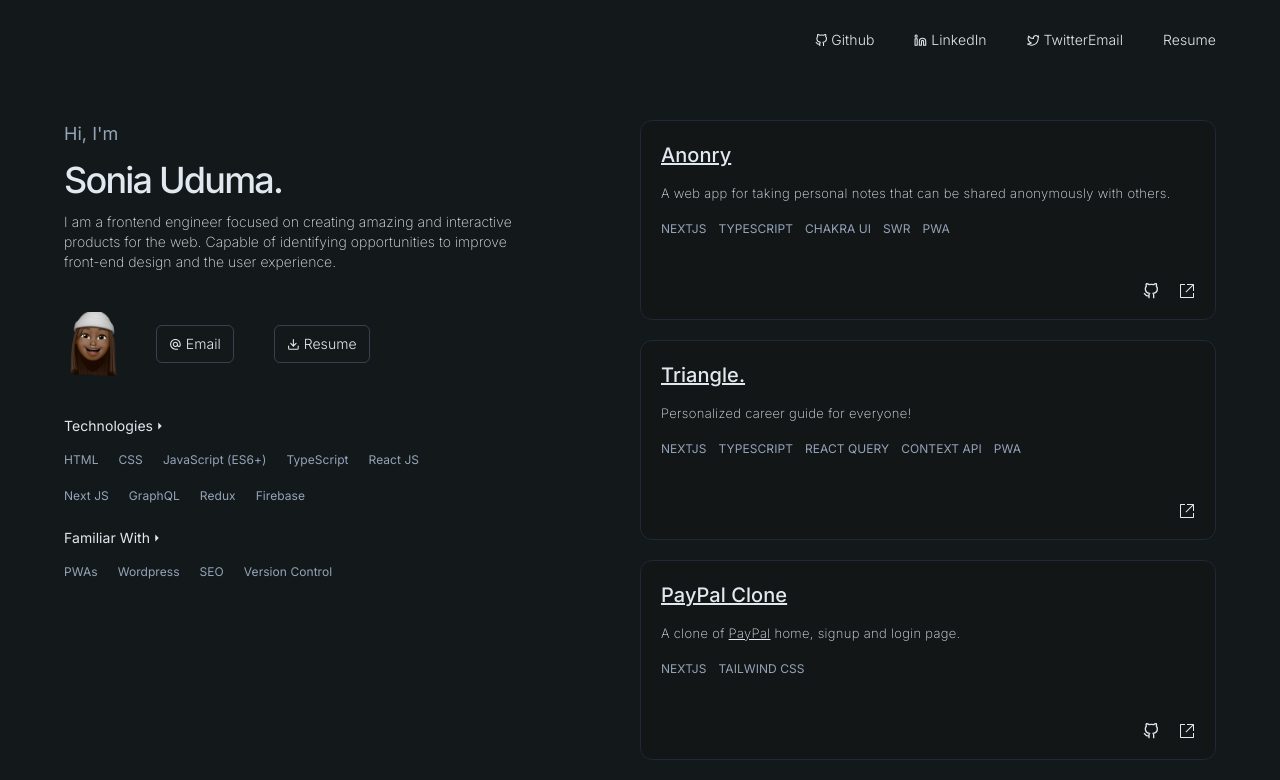
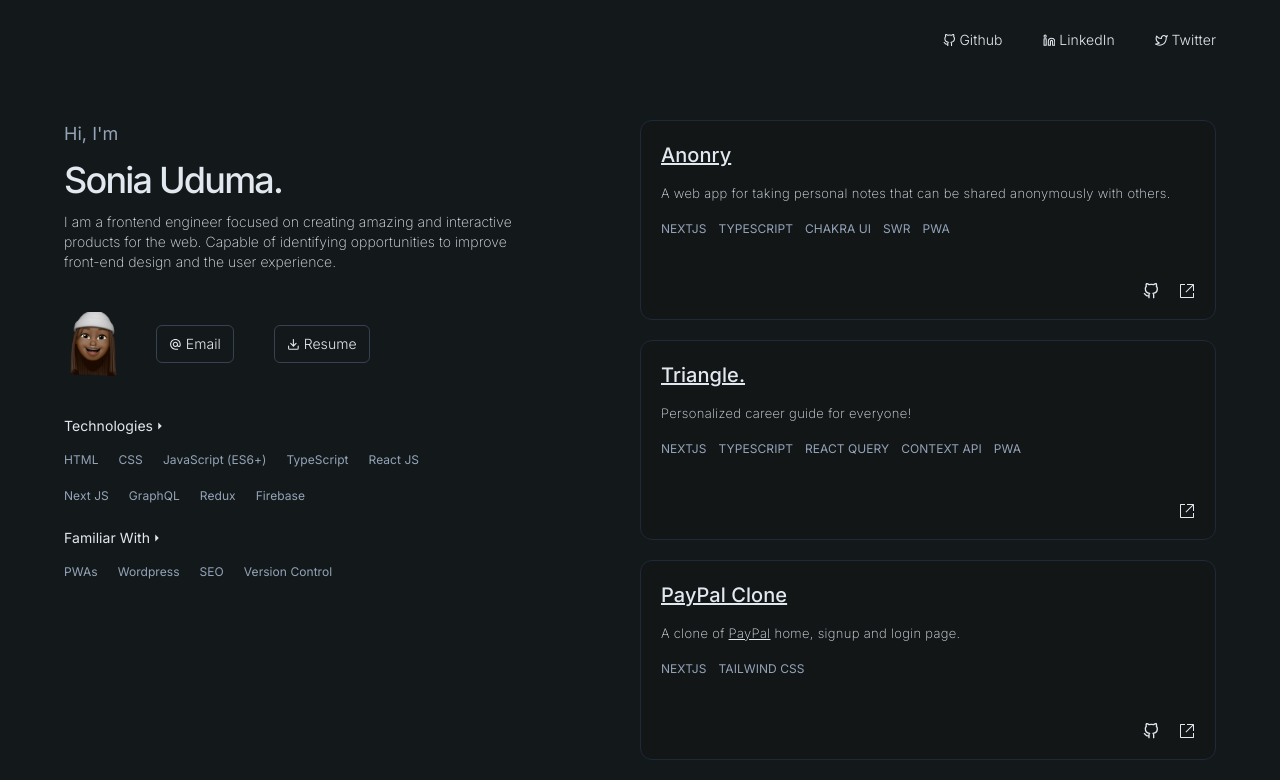
Before and after one commit to uduma-sonia/sonia-uduma, a React (Vite) app: page / in a window 1280 px wide. Shown: the top 780 px of the page. Built offline with nearby package versions, Linux system fonts and the light colour scheme.

Commit message:
projects responsiveness

```diff
--- a/src/components/Navbar.jsx
+++ b/src/components/Navbar.jsx
@@ -35,7 +35,7 @@ export default function Navbar() {
         </a>
 
         <a
-          className="mr-10"
+          className="mr-10 lg:hidden"
           href="mailto:sohnyauduma@gmail.com"
           target="_blank"
           rel="noopener noreferrer"
@@ -45,6 +45,7 @@ export default function Navbar() {
         <a
           href="https://drive.google.com/file/d/1bkVrce8RQFXXITi70Vjg3t5g3yeTE_gV/view"
           target="_blank"
+          className="lg:hidden"
           rel="noopener noreferrer"
         >
           Resume
```
